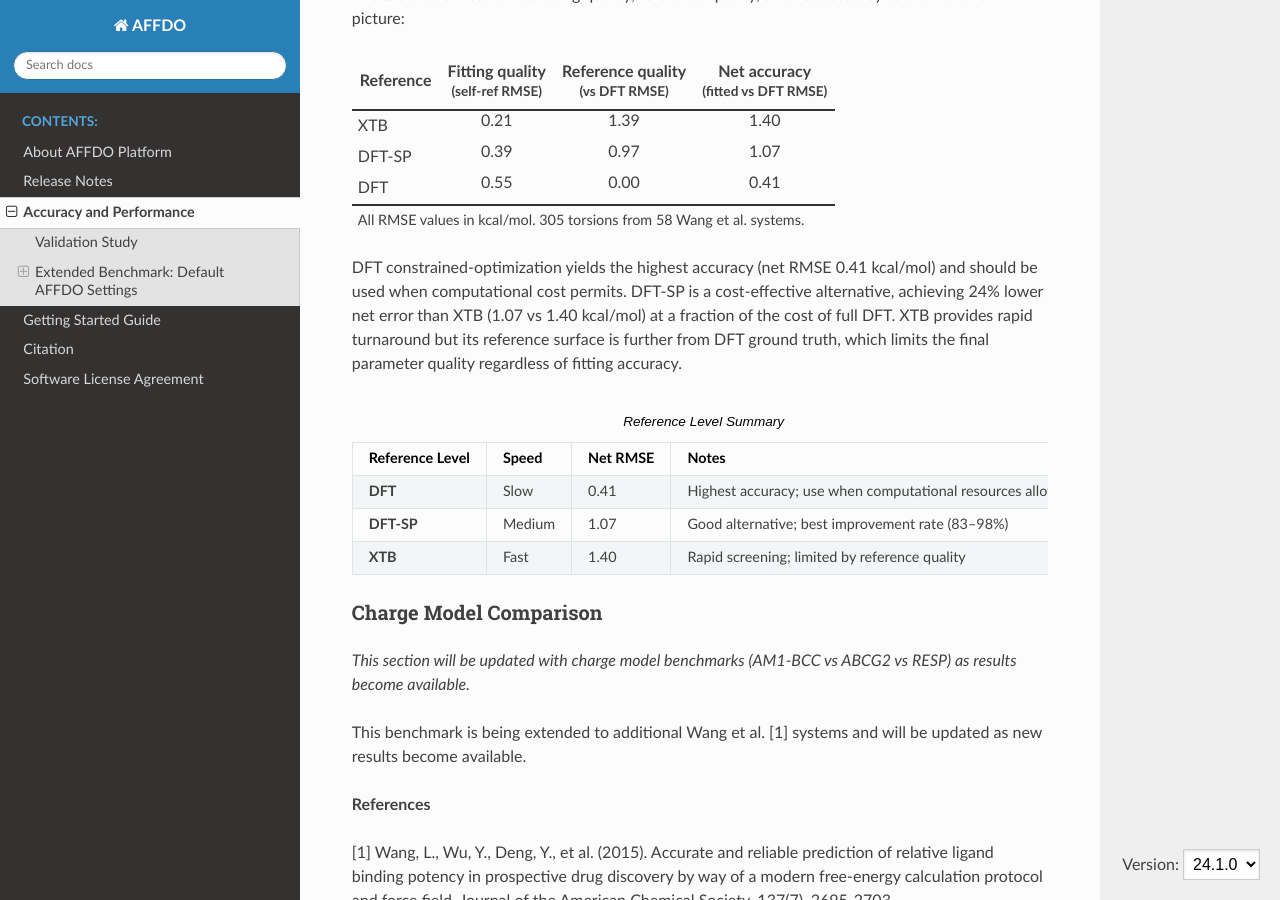
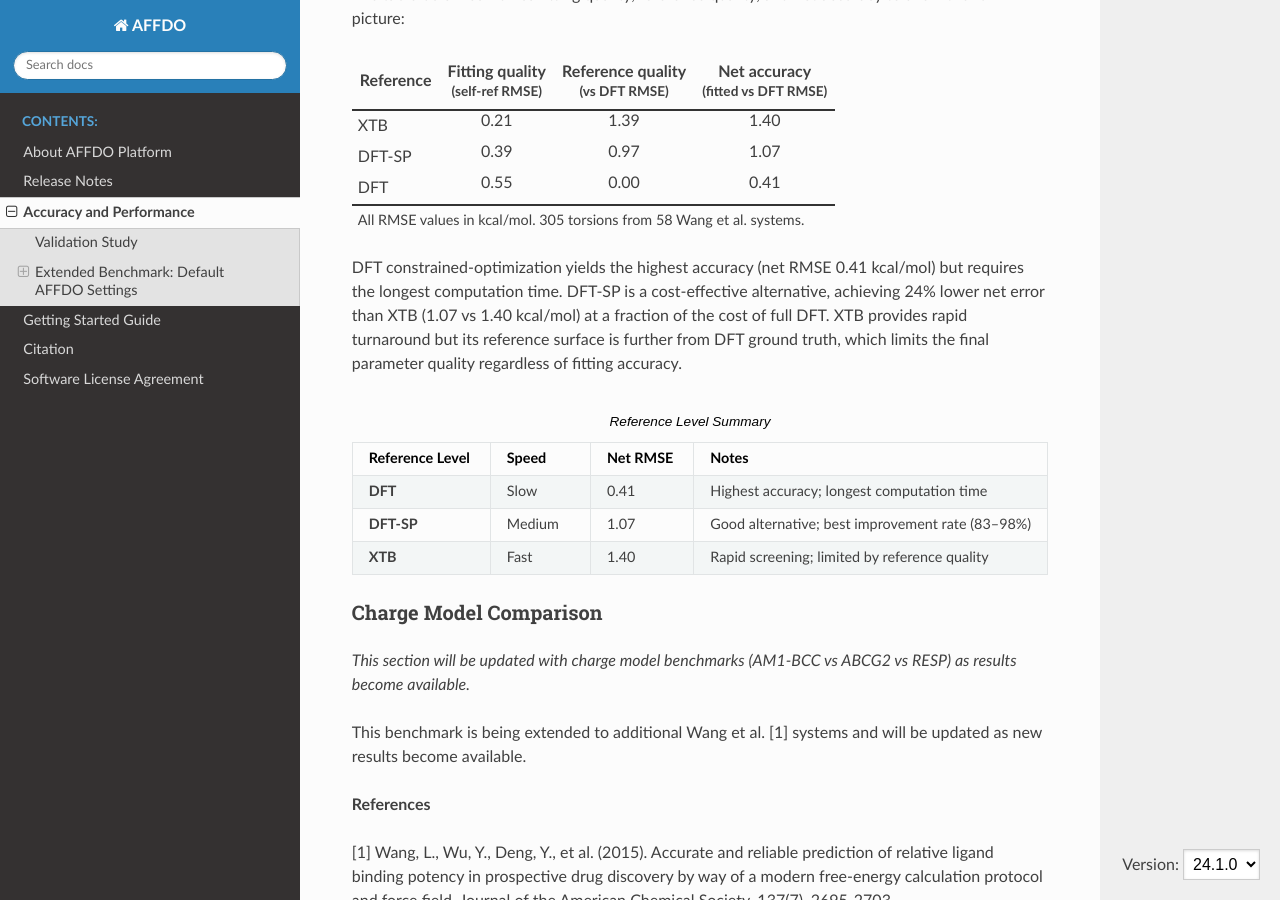
Before and after one commit to ATTMOS/AFFDOWS, a Sphinx documentation site: the page built from docs/source/user/performance.rst, in a window 1280 px wide and 900 px high, scrolled down 4868 px. Built offline with Sphinx 7.4.7 and the Read the Docs theme 3.1.0, drawn with Linux system fonts in a browser that asks for light colours.

Commit message:
docs: fix DFT note wording — drop resource caveat

```diff
--- a/docs/source/user/performance.rst
+++ b/docs/source/user/performance.rst
@@ -179,7 +179,7 @@ The table below combines fitting quality, reference quality, and net accuracy to
    </tfoot>
    </table>
 
-DFT constrained-optimization yields the highest accuracy (net RMSE 0.41 kcal/mol) and should be used when computational cost permits. DFT-SP is a cost-effective alternative, achieving 24% lower net error than XTB (1.07 vs 1.40 kcal/mol) at a fraction of the cost of full DFT. XTB provides rapid turnaround but its reference surface is further from DFT ground truth, which limits the final parameter quality regardless of fitting accuracy.
+DFT constrained-optimization yields the highest accuracy (net RMSE 0.41 kcal/mol) but requires the longest computation time. DFT-SP is a cost-effective alternative, achieving 24% lower net error than XTB (1.07 vs 1.40 kcal/mol) at a fraction of the cost of full DFT. XTB provides rapid turnaround but its reference surface is further from DFT ground truth, which limits the final parameter quality regardless of fitting accuracy.
 
 .. list-table:: Reference Level Summary
    :header-rows: 1
@@ -192,7 +192,7 @@ DFT constrained-optimization yields the highest accuracy (net RMSE 0.41 kcal/mol
    * - **DFT**
      - Slow
      - 0.41
-     - Highest accuracy; use when computational resources allow
+     - Highest accuracy; longest computation time
    * - **DFT-SP**
      - Medium
      - 1.07
```
